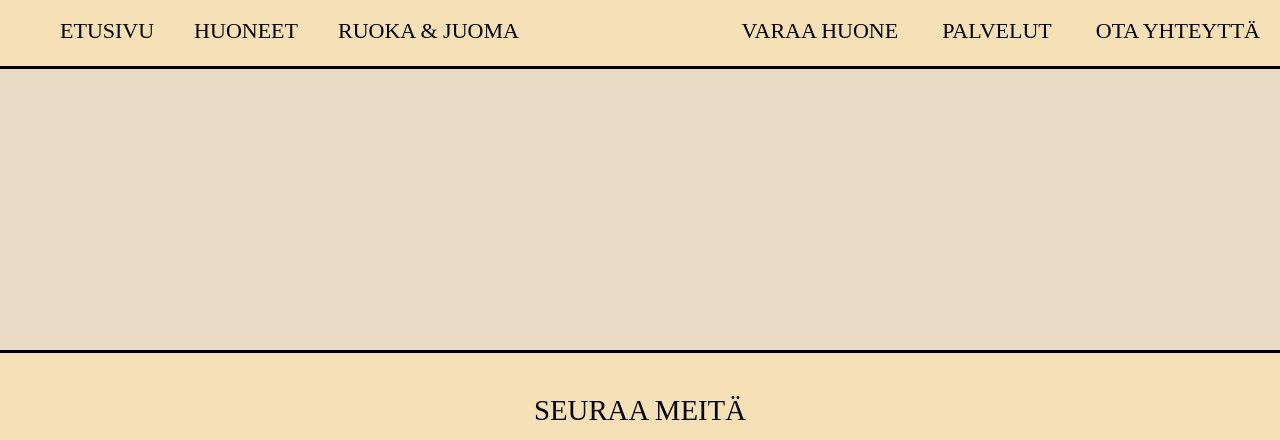
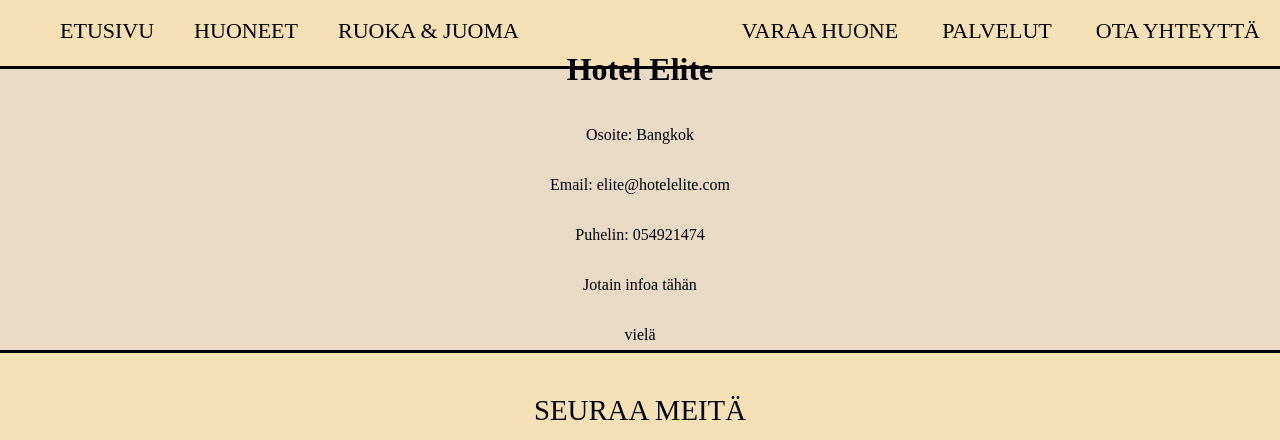
Before and after one commit to puntilateemu/JsProjekti, a plain HTML site: page contact.html in a window 1280 px wide. Shown: the part 162-602 px from the top of the page. Drawn offline with Linux system fonts and the light colour scheme.

Commit message:
contact pohja valmis
lisätään vaan info vielä contactiin lopulliseks

```diff
--- a/contact.css
+++ b/contact.css
@@ -3,3 +3,24 @@ html, body{
     padding: 0;
     background-color:rgb(233, 218, 198);
 }
+
+/* Contact*/
+.contactContainer{
+    width: 100%;
+    height: 100%;
+    display: flex;
+    justify-content: center;
+    align-items: center;
+    margin-top: 15%;
+    margin-bottom: 1%;
+    position: relative;
+}
+.contactBox{
+    width: 98%;
+    height: 98%;
+    display: flex;
+    flex-direction: column;
+    justify-content: center;
+    align-items: center;
+    border-radius: 20px;
+}
--- a/contact.html
+++ b/contact.html
@@ -27,7 +27,17 @@
             </div>
         </div>
     </header>
-    <p>Contact testi</p>
+
+    <div class="contactContainer">
+        <div class="contactBox">
+            <h1>Hotel Elite</h1>
+            <p>Osoite: Bangkok</p>
+            <p>Email: elite@hotelelite.com</p>
+            <p>Puhelin: 054921474</p>
+            <p>Jotain infoa tähän</p>
+            <p>vielä</p>
+        </div>
+    </div>
 
     <footer>
         <div class="footer-info">
--- a/src/varaus.js
+++ b/src/varaus.js
@@ -189,7 +189,10 @@ const submitForm = async () =>{
     const huone = handleCheckbox('hae')
     let lisäpalvelutLista
     let retketLista
-    let sendRes //varaus numero tähän muuttujaan ja lähetetään urlin kanssa vahvistukseen
+
+    //TÄHÄN VIELÄ PÄIVÄT RETKILLE / PALVELUILLE
+
+    let sendRes //tätä ei tarvii tapahtuu bäkin puolella
     //haetaan valitut palvelut
     for(let i = 0; i<lisäpalvelu.length; i++){
       if(lisäpalvelu[i] !== null){
```
Also changed, not shown: assets/kuvat.html (deleted, +0 -1 lines), varaus.html (+4 -3 lines).
